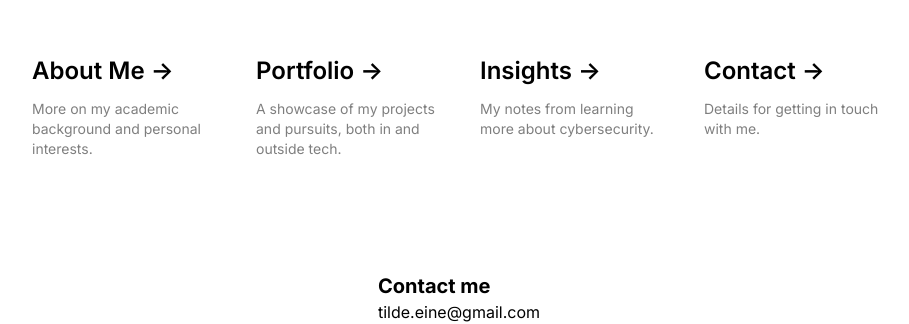
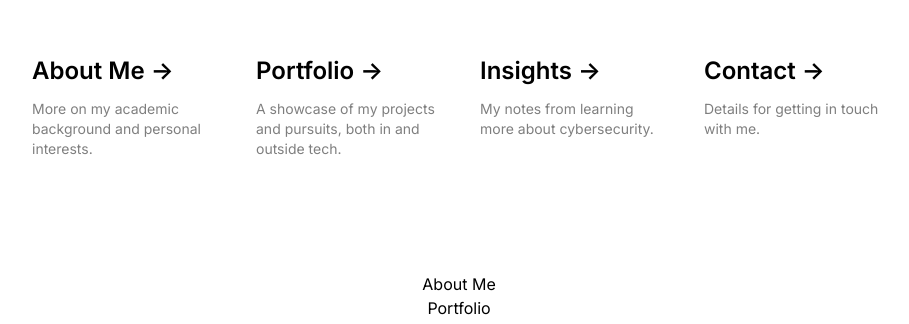
Before and after one commit to tildeeine/tildeeine.github.io, a Next.js app: page / in a window 1280 px wide. Shown: the part 624-948 px from the top of the page, without its empty margins (181-1090 px from the left). Built offline with nearby package versions, Linux system fonts and the light colour scheme.

Commit message:
added first text to about and portfolio sections

```diff
--- a/src/components/AboutSection.tsx
+++ b/src/components/AboutSection.tsx
@@ -3,6 +3,9 @@ import React from "react";
 const AboutSection: React.FC = () => {
     return (
         <section>
+            <div id='About Me'>
+                <p>About Me</p>
+            </div>
             {/* Your content about you goes here */}
         </section>
     );
--- a/src/components/PortfolioSection.tsx
+++ b/src/components/PortfolioSection.tsx
@@ -3,6 +3,9 @@ import React from "react";
 const PortfolioSection: React.FC = () => {
     return (
         <section>
+            <div id='Portfolio'>
+                <p>Portfolio</p>
+            </div>
             {/* Your projects and their descriptions go here */}
         </section>
     );
```
